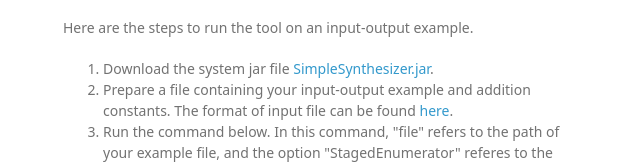
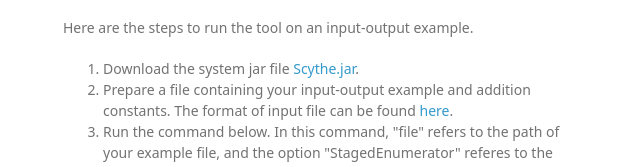
Before and after one commit to Mestway/Scythe, a plain HTML site: page index.html in a window 1280 px wide. Shown: the part 530-697 px from the top of the page, 319-959 px from the left. Drawn offline with Linux system fonts and the light colour scheme; a web font is replaced by a local one.

Commit message:
Update index.html

```diff
--- a/index.html
+++ b/index.html
@@ -33,7 +33,7 @@
         <h3>Running instruction</h3>
           <p> Here are the steps to run the tool on an input-output example.
             <ol>
-              <li>Download the system jar file <a href="https://github.com/Mestway/Scythe/tree/refined/out/artifacts/Scythe_jar">SimpleSynthesizer.jar</a>.</li>
+              <li>Download the system jar file <a href="https://github.com/Mestway/Scythe/tree/refined/out/artifacts/Scythe_jar">Scythe.jar</a>.</li>
               <li>Prepare a file containing your input-output example and addition constants. The format of input file can be found <a href="https://github.com/Mestway/Scythe/tree/refined/data/benchmarks">here</a>.</li>
               <li>
                 <div>
```
